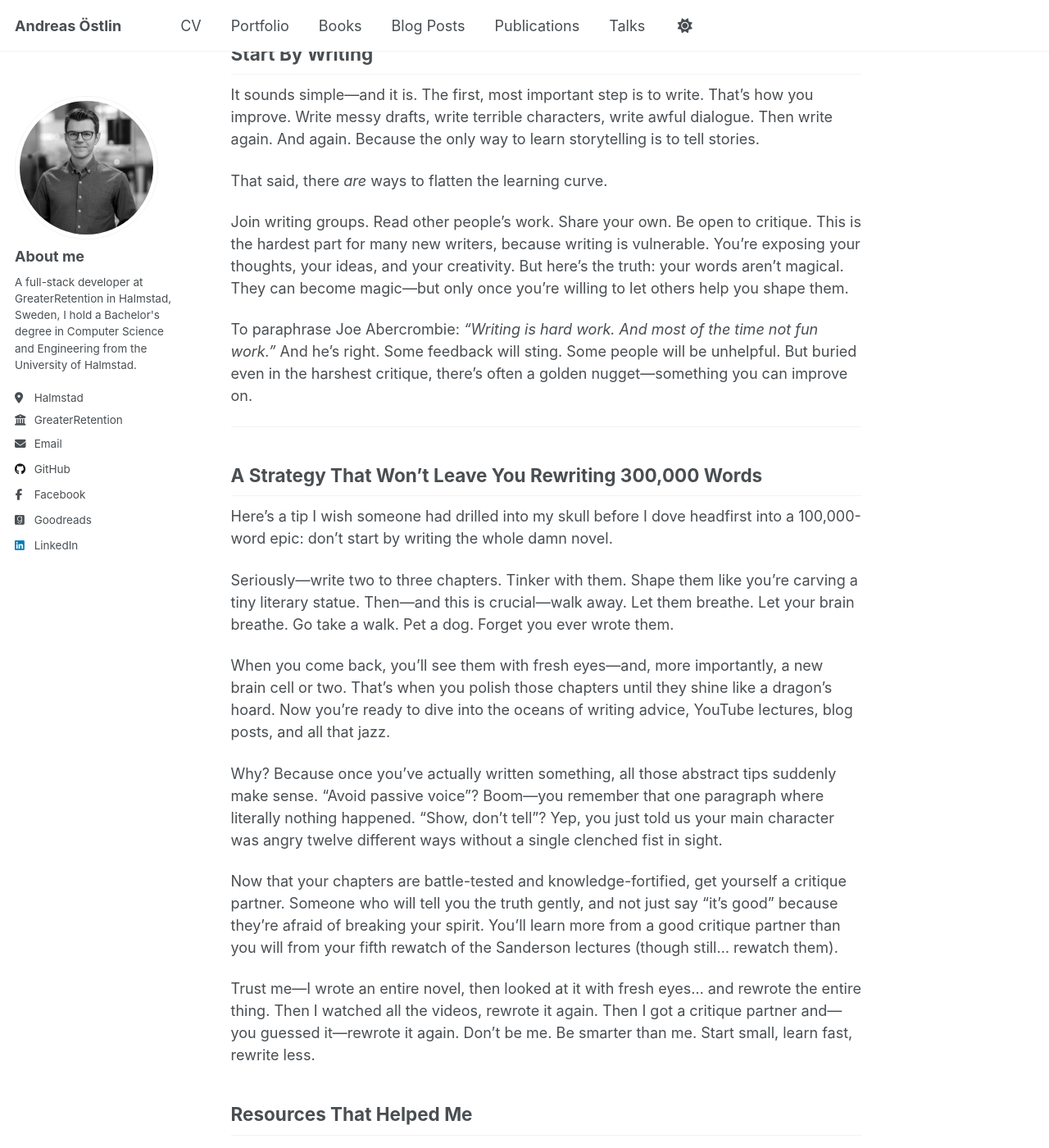
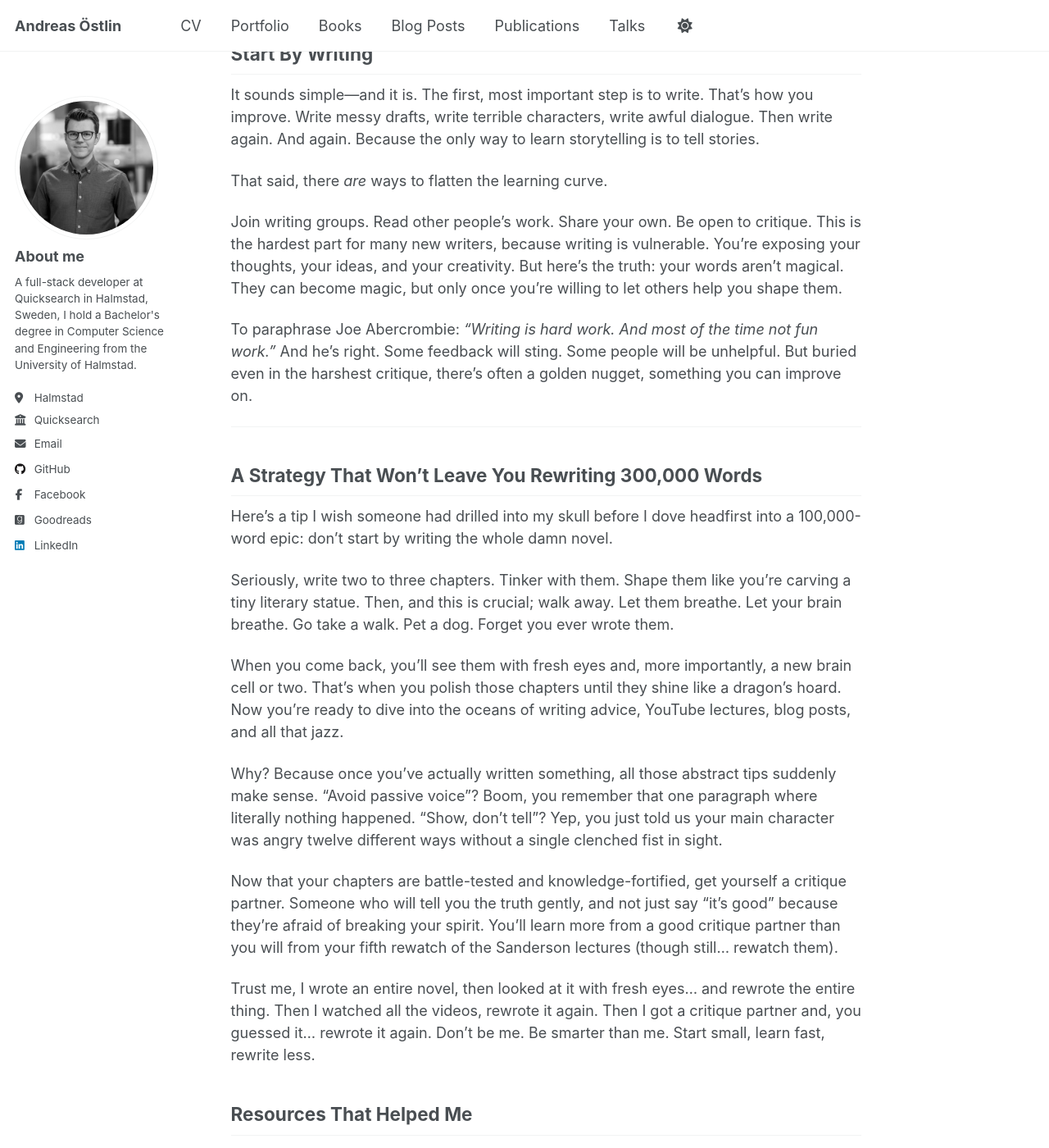
Before and after one commit to hyphenate93/MyPage, a Jekyll site: the page built from _posts/2013-08-14-blog-post-2.md, in a window 1280 px wide and 1400 px high, scrolled down 502 px. Shown: the whole window at 82% size. Built offline with Jekyll 4.4.1, drawn with Linux system fonts in a browser that asks for light colours; some of the changed text lies outside the part shown.

```diff
--- a/_config.yml
+++ b/_config.yml
@@ -25,9 +25,9 @@ author:
   avatar           : "profile.png"
   name             : "About me"
   pronouns         : # example: "she/her"
-  bio              : "A full-stack developer at GreaterRetention in Halmstad, Sweden, I hold a Bachelor's degree in Computer Science and Engineering from the University of Halmstad."
+  bio              : "A full-stack developer at Quicksearch in Halmstad, Sweden, I hold a Bachelor's degree in Computer Science and Engineering from the University of Halmstad."
   location         : "Halmstad"
-  employer         : "GreaterRetention"
+  employer         : "Quicksearch"
   uri              : # URL
   email            : "andreas_ostlin@hotmail.com"
 
--- a/_data/cv.json
+++ b/_data/cv.json
@@ -4,7 +4,7 @@
     "email": "andreas_ostlin@hotmail.com",
     "phone": "",
     "website": "https://andreasostlin.com/",
-    "summary": "Currently employed at GreaterRetention. Full stack developer with a passion for writing.",
+    "summary": "Currently employed at Quicksearch. Full stack developer with a passion for writing.",
     "location": {
       "address": "",
       "postalCode": "",
--- a/_posts/2013-08-14-blog-post-2.md
+++ b/_posts/2013-08-14-blog-post-2.md
@@ -10,7 +10,7 @@ tags:
 
 **Learning to Write Fiction – From Zero to Hero**
 
-I don’t consider myself a master of the craft—but I’ve come a long way in the last four years. With one finished novel under my belt, a sequel in the works, and three other projects simmering, I’ve learned a thing or two about what it means to write fiction. So, how does someone learn to write from scratch?
+I don’t consider myself a master of the craft, but I’ve come a long way in the last four years. With one finished novel under my belt, a sequel in the works, and three other projects simmering, I’ve learned a thing or two about what it means to write fiction. So, how does someone learn to write from scratch?
 
 Well, let’s get this out of the way: there are no shortcuts. You can’t watch a few YouTube videos and expect to become the next Sanderson. Trust me, I’ve tried.
 
@@ -24,9 +24,9 @@ It sounds simple—and it is. The first, most important step is to write. That
 
 That said, there *are* ways to flatten the learning curve.
 
-Join writing groups. Read other people’s work. Share your own. Be open to critique. This is the hardest part for many new writers, because writing is vulnerable. You’re exposing your thoughts, your ideas, and your creativity. But here’s the truth: your words aren’t magical. They can become magic—but only once you’re willing to let others help you shape them.
+Join writing groups. Read other people’s work. Share your own. Be open to critique. This is the hardest part for many new writers, because writing is vulnerable. You’re exposing your thoughts, your ideas, and your creativity. But here’s the truth: your words aren’t magical. They can become magic, but only once you’re willing to let others help you shape them.
 
-To paraphrase Joe Abercrombie: *“Writing is hard work. And most of the time not fun work.”* And he’s right. Some feedback will sting. Some people will be unhelpful. But buried even in the harshest critique, there’s often a golden nugget—something you can improve on.
+To paraphrase Joe Abercrombie: *“Writing is hard work. And most of the time not fun work.”* And he’s right. Some feedback will sting. Some people will be unhelpful. But buried even in the harshest critique, there’s often a golden nugget, something you can improve on.
 
 ------
 
@@ -35,15 +35,15 @@ A Strategy That Won’t Leave You Rewriting 300,000 Words
 
 Here’s a tip I wish someone had drilled into my skull before I dove headfirst into a 100,000-word epic: don’t start by writing the whole damn novel.
 
-Seriously—write two to three chapters. Tinker with them. Shape them like you’re carving a tiny literary statue. Then—and this is crucial—walk away. Let them breathe. Let your brain breathe. Go take a walk. Pet a dog. Forget you ever wrote them.
+Seriously, write two to three chapters. Tinker with them. Shape them like you’re carving a tiny literary statue. Then, and this is crucial; walk away. Let them breathe. Let your brain breathe. Go take a walk. Pet a dog. Forget you ever wrote them.
 
-When you come back, you’ll see them with fresh eyes—and, more importantly, a new brain cell or two. That’s when you polish those chapters until they shine like a dragon’s hoard. Now you’re ready to dive into the oceans of writing advice, YouTube lectures, blog posts, and all that jazz.
+When you come back, you’ll see them with fresh eyes and, more importantly, a new brain cell or two. That’s when you polish those chapters until they shine like a dragon’s hoard. Now you’re ready to dive into the oceans of writing advice, YouTube lectures, blog posts, and all that jazz.
 
-Why? Because once you’ve actually written something, all those abstract tips suddenly make sense. “Avoid passive voice”? Boom—you remember that one paragraph where literally nothing happened. “Show, don’t tell”? Yep, you just told us your main character was angry twelve different ways without a single clenched fist in sight.
+Why? Because once you’ve actually written something, all those abstract tips suddenly make sense. “Avoid passive voice”? Boom, you remember that one paragraph where literally nothing happened. “Show, don’t tell”? Yep, you just told us your main character was angry twelve different ways without a single clenched fist in sight.
 
 Now that your chapters are battle-tested and knowledge-fortified, get yourself a critique partner. Someone who will tell you the truth gently, and not just say “it’s good” because they’re afraid of breaking your spirit. You’ll learn more from a good critique partner than you will from your fifth rewatch of the Sanderson lectures (though still… rewatch them).
 
-Trust me—I wrote an entire novel, then looked at it with fresh eyes… and rewrote the entire thing. Then I watched all the videos, rewrote it again. Then I got a critique partner and—you guessed it—rewrote it again. Don’t be me. Be smarter than me. Start small, learn fast, rewrite less.
+Trust me, I wrote an entire novel, then looked at it with fresh eyes… and rewrote the entire thing. Then I watched all the videos, rewrote it again. Then I got a critique partner and, you guessed it... rewrote it again. Don’t be me. Be smarter than me. Start small, learn fast, rewrite less.
 
 Resources That Helped Me
 ------
@@ -71,6 +71,6 @@ Here are a few fantastic resources that really helped my journey:
 Final Thoughts
 ------
 
-Writing isn’t a destination—it’s a journey. And while it may start with clunky paragraphs and awkward dialogue, over time you’ll surprise yourself. The magic you were chasing? It’ll start to show up on the page. And when it does, it’s all worth it.
+Writing isn’t a destination, it’s a journey. And while it may start with clunky paragraphs and awkward dialogue, over time you’ll surprise yourself. The magic you were chasing? It’ll start to show up on the page. And when it does, it’s all worth it.
 
 Keep writing.
```
Also changed, not shown: _posts/2012-08-14-blog-post-1.md (+6 -6 lines), _posts/2013-08-14-blog-post-4..md (added, +52 -0 lines), _posts/2013-08-14-blog-post-4.md (added, +50 -0 lines).
